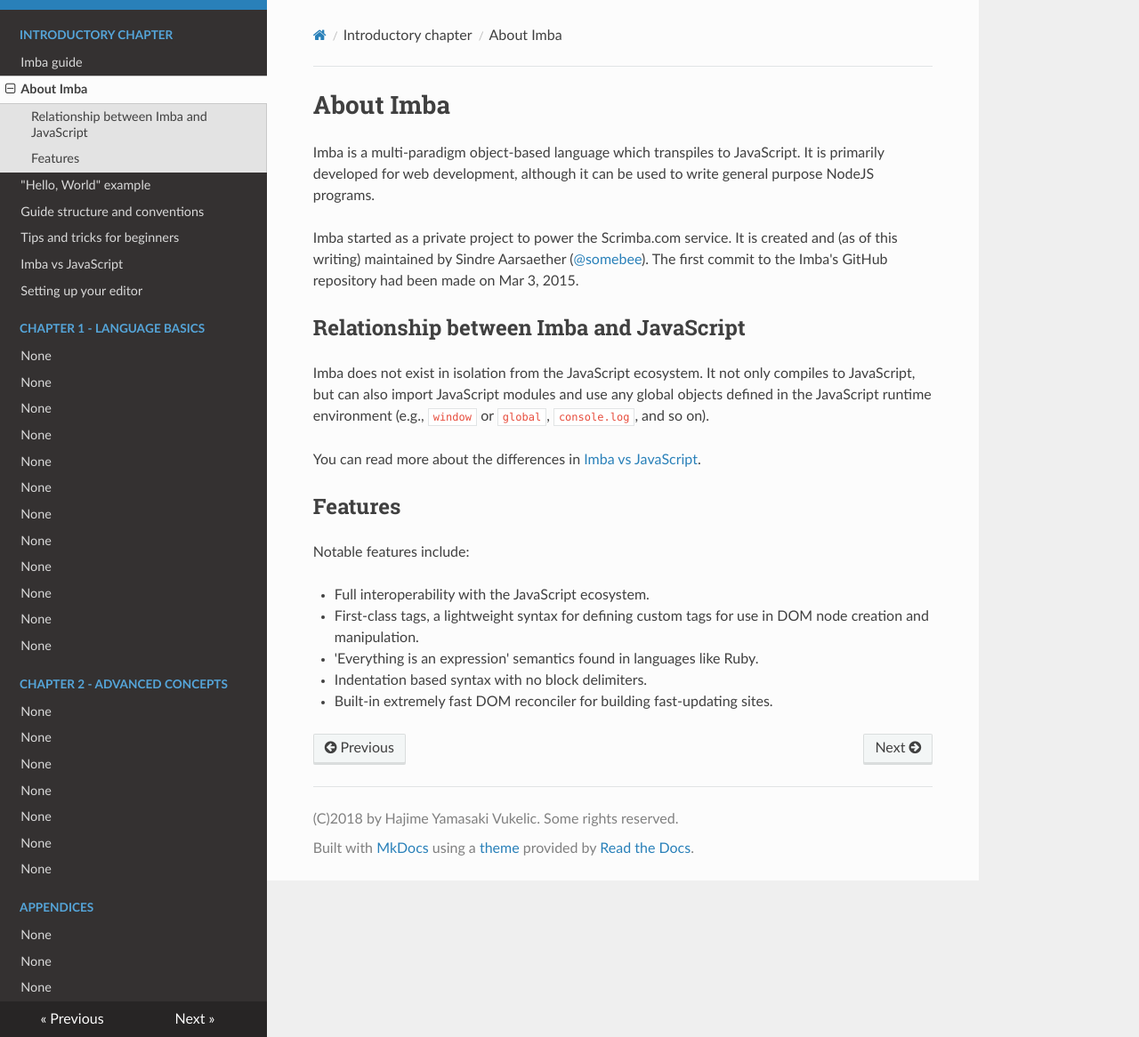
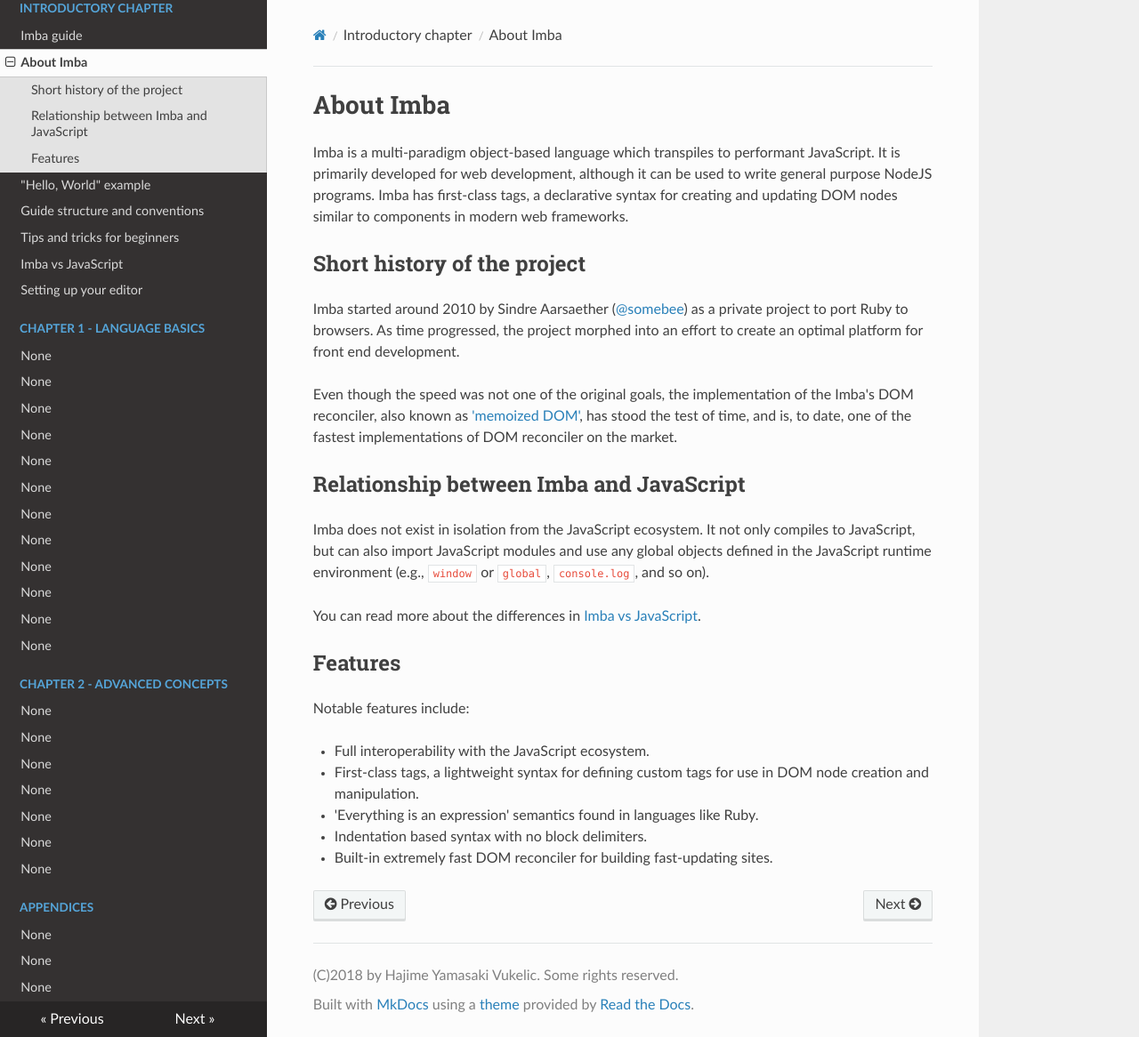
Before and after one commit to imba/imba-guide, an MkDocs documentation site: the page built from docs/ch0/about.md, in a window 1280 px wide and 1166 px high. Shown: the whole window at 89% size. Built offline with MkDocs 1.6.1, drawn with Linux system fonts in a browser that asks for light colours; nearby versions of some CDN libraries.

Commit message:
Fix historical information

```diff
--- a/docs/ch0/about.md
+++ b/docs/ch0/about.md
@@ -1,13 +1,22 @@
 # About Imba
 
-Imba is a multi-paradigm object-based language which transpiles to JavaScript.
-It is primarily developed for web development, although it can be used to write
-general purpose NodeJS programs.
+Imba is a multi-paradigm object-based language which transpiles to performant
+JavaScript. It is primarily developed for web development, although it can be
+used to write general purpose NodeJS programs. Imba has first-class tags, a
+declarative syntax for creating and updating DOM nodes similar to components
+in modern web frameworks.
 
-Imba started as a private project to power the Scrimba.com service. It is
-created and (as of this writing) maintained by Sindre Aarsaether
-([@somebee](https://github.com/somebee/)). The first commit to the Imba's
-GitHub repository had been made on Mar 3, 2015.
+## Short history of the project
+
+Imba started around 2010 by Sindre Aarsaether
+([@somebee](https://github.com/somebee/)) as a private project to port Ruby
+to browsers. As time progressed, the project morphed into an effort to create
+an optimal platform for front end development.
+
+Even though the speed was not one of the original goals, the implementation
+of the Imba's DOM reconciler, also known as ['memoized
+DOM'](../appendices/memoized.md), has stood the test of time, and is, to date,
+one of the fastest implementations of DOM reconciler on the market.
 
 ## Relationship between Imba and JavaScript
 
```
